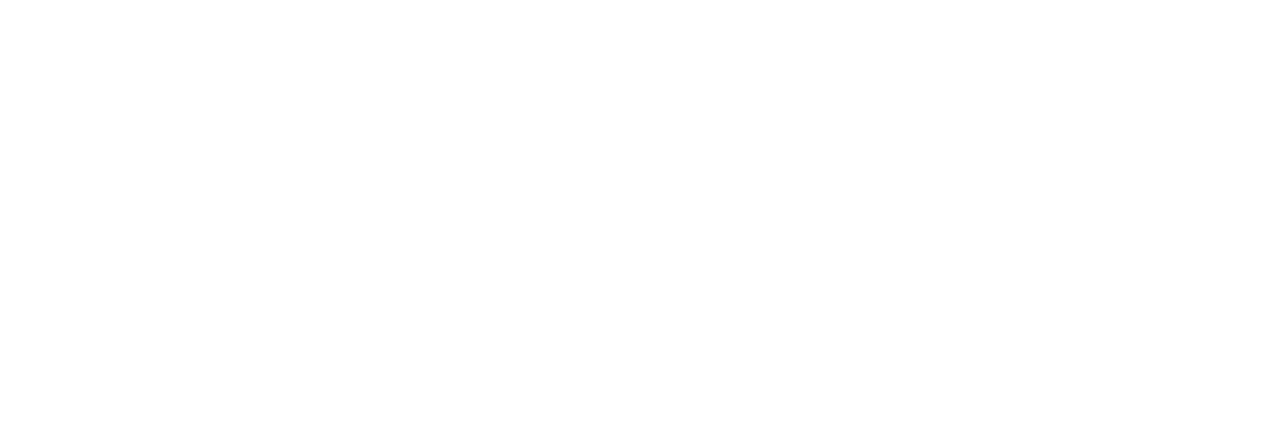
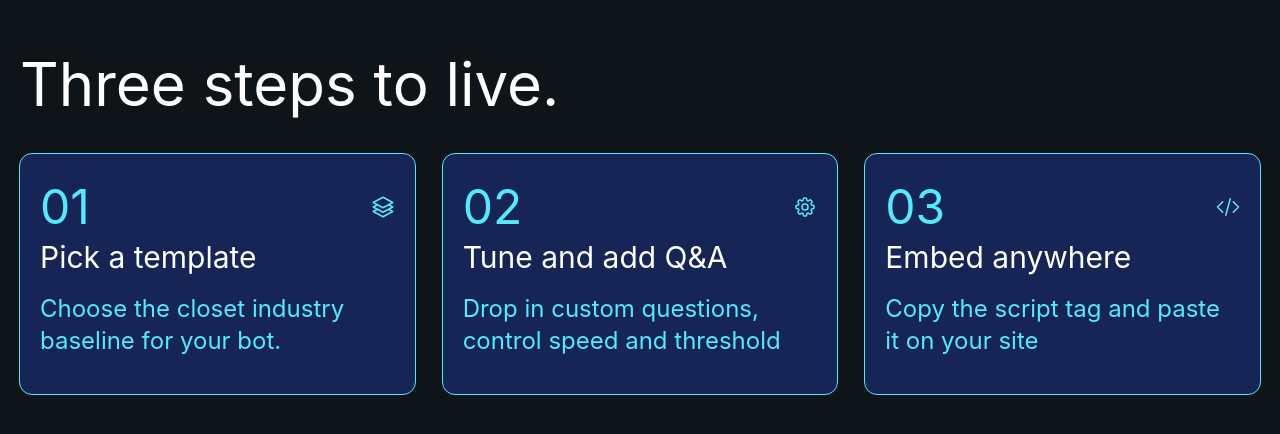
Before and after one commit to TeamX-457/meraxes, a React (Vite) app in the folder frontend/landing/: page / in a window 1280 px wide. Shown: the part 176-610 px from the top of the page. Built offline with nearby package versions, Linux system fonts and the light colour scheme.

Commit message:
Edidiong

```diff
--- a/frontend/landing/src/App.css
+++ b/frontend/landing/src/App.css
@@ -1,184 +1,27 @@
-.counter {
-  font-size: 16px;
-  padding: 5px 10px;
-  border-radius: 5px;
-  color: var(--accent);
-  background: var(--accent-bg);
-  border: 2px solid transparent;
-  transition: border-color 0.3s;
-  margin-bottom: 24px;
+@import "tailwindcss";
 
-  &:hover {
-    border-color: var(--accent-border);
-  }
-  &:focus-visible {
-    outline: 2px solid var(--accent);
-    outline-offset: 2px;
-  }
-}
+@theme {
+        --color-primary: #1e9df1;
+        --color-primary-foreground: #ffffff;
+        --color-secondary: #0f1419;
+        --color-secondary-foreground: #ffffff;
+        --color-accent-background: #e3ecf6;
+        --color-accent-foreground: #1e9df1;
+        --color-foreground: #000000;
+        --color-background: #e7e9ea;
+        --font-heading: "Canela", "Instrument Serif";
+        --font-body: "Neue-Montreal", "Inter";
+      }
 
-.hero {
-  position: relative;
-
-  .base,
-  .framework,
-  .vite {
-    inset-inline: 0;
-    margin: 0 auto;
-  }
-
-  .base {
-    width: 170px;
-    position: relative;
-    z-index: 0;
-  }
-
-  .framework,
-  .vite {
-    position: absolute;
-  }
-
-  .framework {
-    z-index: 1;
-    top: 34px;
-    height: 28px;
-    transform: perspective(2000px) rotateZ(300deg) rotateX(44deg) rotateY(39deg)
-      scale(1.4);
-  }
-
-  .vite {
-    z-index: 0;
-    top: 107px;
-    height: 26px;
-    width: auto;
-    transform: perspective(2000px) rotateZ(300deg) rotateX(40deg) rotateY(39deg)
-      scale(0.8);
-  }
-}
-
-#center {
-  display: flex;
-  flex-direction: column;
-  gap: 25px;
-  place-content: center;
-  place-items: center;
-  flex-grow: 1;
-
-  @media (max-width: 1024px) {
-    padding: 32px 20px 24px;
-    gap: 18px;
-  }
-}
-
-#next-steps {
-  display: flex;
-  border-top: 1px solid var(--border);
-  text-align: left;
-
-  & > div {
-    flex: 1 1 0;
-    padding: 32px;
-    @media (max-width: 1024px) {
-      padding: 24px 20px;
-    }
-  }
-
-  .icon {
-    margin-bottom: 16px;
-    width: 22px;
-    height: 22px;
-  }
-
-  @media (max-width: 1024px) {
-    flex-direction: column;
-    text-align: center;
-  }
-}
-
-#docs {
-  border-right: 1px solid var(--border);
-
-  @media (max-width: 1024px) {
-    border-right: none;
-    border-bottom: 1px solid var(--border);
-  }
-}
-
-#next-steps ul {
-  list-style: none;
-  padding: 0;
-  display: flex;
-  gap: 8px;
-  margin: 32px 0 0;
-
-  .logo {
-    height: 18px;
-  }
-
-  a {
-    color: var(--text-h);
-    font-size: 16px;
-    border-radius: 6px;
-    background: var(--social-bg);
-    display: flex;
-    padding: 6px 12px;
-    align-items: center;
-    gap: 8px;
-    text-decoration: none;
-    transition: box-shadow 0.3s;
-
-    &:hover {
-      box-shadow: var(--shadow);
-    }
-    .button-icon {
-      height: 18px;
-      width: 18px;
-    }
-  }
-
-  @media (max-width: 1024px) {
-    margin-top: 20px;
-    flex-wrap: wrap;
-    justify-content: center;
-
-    li {
-      flex: 1 1 calc(50% - 8px);
-    }
-
-    a {
-      width: 100%;
-      justify-content: center;
-      box-sizing: border-box;
-    }
-  }
-}
-
-#spacer {
-  height: 88px;
-  border-top: 1px solid var(--border);
-  @media (max-width: 1024px) {
-    height: 48px;
-  }
-}
-
-.ticks {
-  position: relative;
-  width: 100%;
-
-  &::before,
-  &::after {
-    content: '';
-    position: absolute;
-    top: -4.5px;
-    border: 5px solid transparent;
-  }
-
-  &::before {
-    left: 0;
-    border-left-color: var(--border);
-  }
-  &::after {
-    right: 0;
-    border-right-color: var(--border);
-  }
-}
+      .dark {
+        --color-background: #000000;
+        --color-foreground: #e7e9ea;
+        --color-primary: #1c9cf0;
+        --color-accent-background: #061622;
+        --color--accent-foreground: #1c9cf0;
+        --color-primary-foreground: #ffffff;
+        --color-secondary: #f0f3f4;
+        --color-secondary-foreground: #0f1419;
+        --font-heading: "Canela", "Instrument Serif";
+        --font-body: "Inter";
+      }
--- a/frontend/landing/src/App.jsx
+++ b/frontend/landing/src/App.jsx
@@ -3,13 +3,14 @@
 import viteLogo from './assets/vite.svg'
 import heroImg from './assets/hero.png'
 import './App.css'
+import Steps from './ReubenComponents/Steps'
 
 function App() {
   const [count, setCount] = useState(0)
 
   return (
    <div>
-
+    <Steps/>
    </div>
   )
 }
--- a/frontend/landing/src/ReubenComponents/Steps.jsx
+++ b/frontend/landing/src/ReubenComponents/Steps.jsx
@@ -7,7 +7,7 @@
 
     return (
         <div className='bg-secondary flex flex-col justify-center gap-10 p-5 md:h-screen h-full '>
-            <h1 className='text-3xl text-white text-6xl'>Three steps to live</h1>
+            <h1 className='text-3xl text-white text-6xl'>Three steps to live.</h1>
 
             <div className=' grid md:grid-cols-3  gap-7'>
                 <div className='w-full h-60 text-cyan-300 grid justify-between rounded-xl p-5 outline bg-blue-950'>
--- a/frontend/landing/vite.config.js
+++ b/frontend/landing/vite.config.js
@@ -2,7 +2,6 @@
 import react from "@vitejs/plugin-react";
 import tailwindcss from "@tailwindcss/vite";
 
-// https://vite.dev/config/
 export default defineConfig({
   plugins: [react(), tailwindcss()],
 });
```
Also changed, not shown: 1 other file (tests, documents, lock files or other folders).
